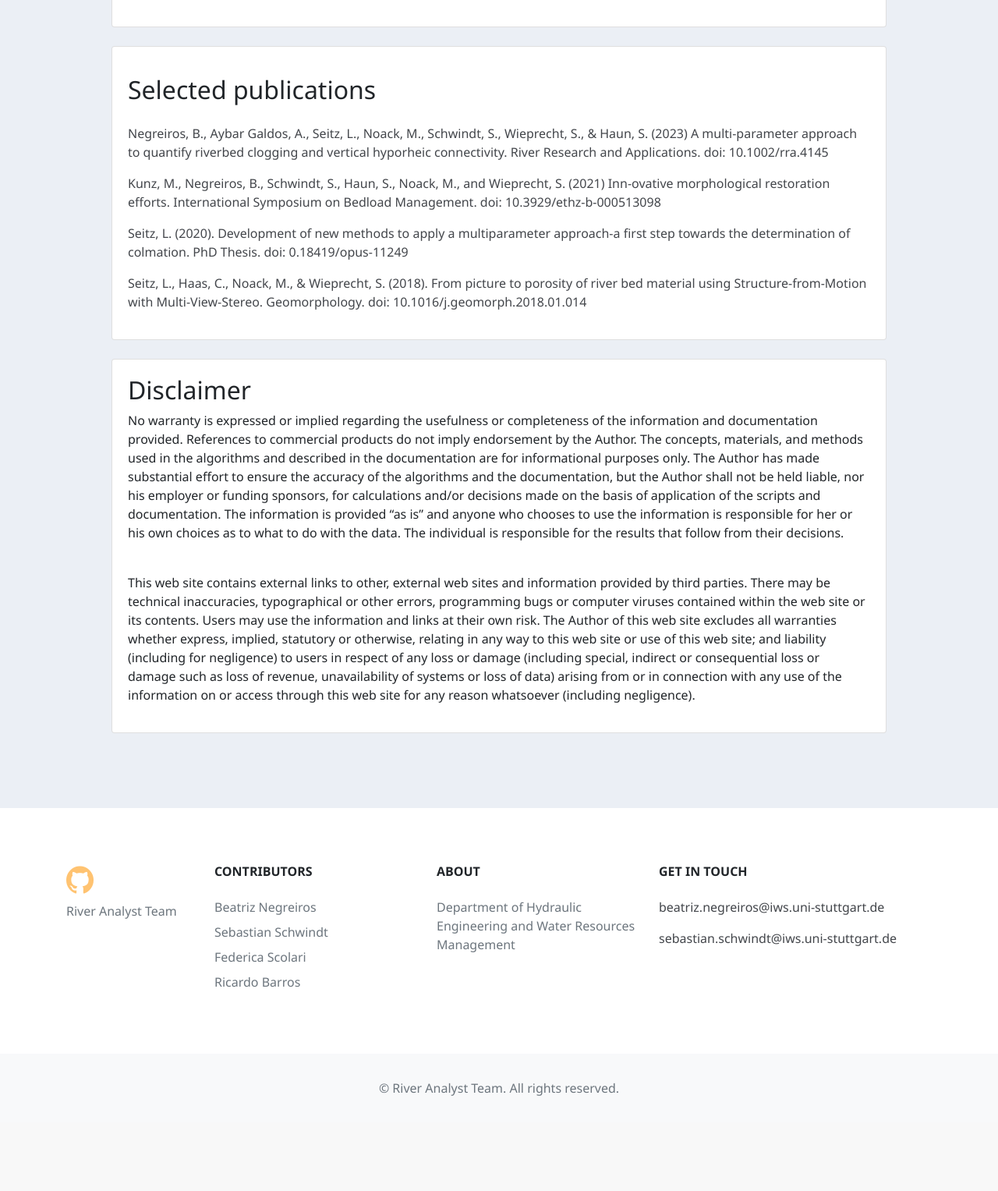
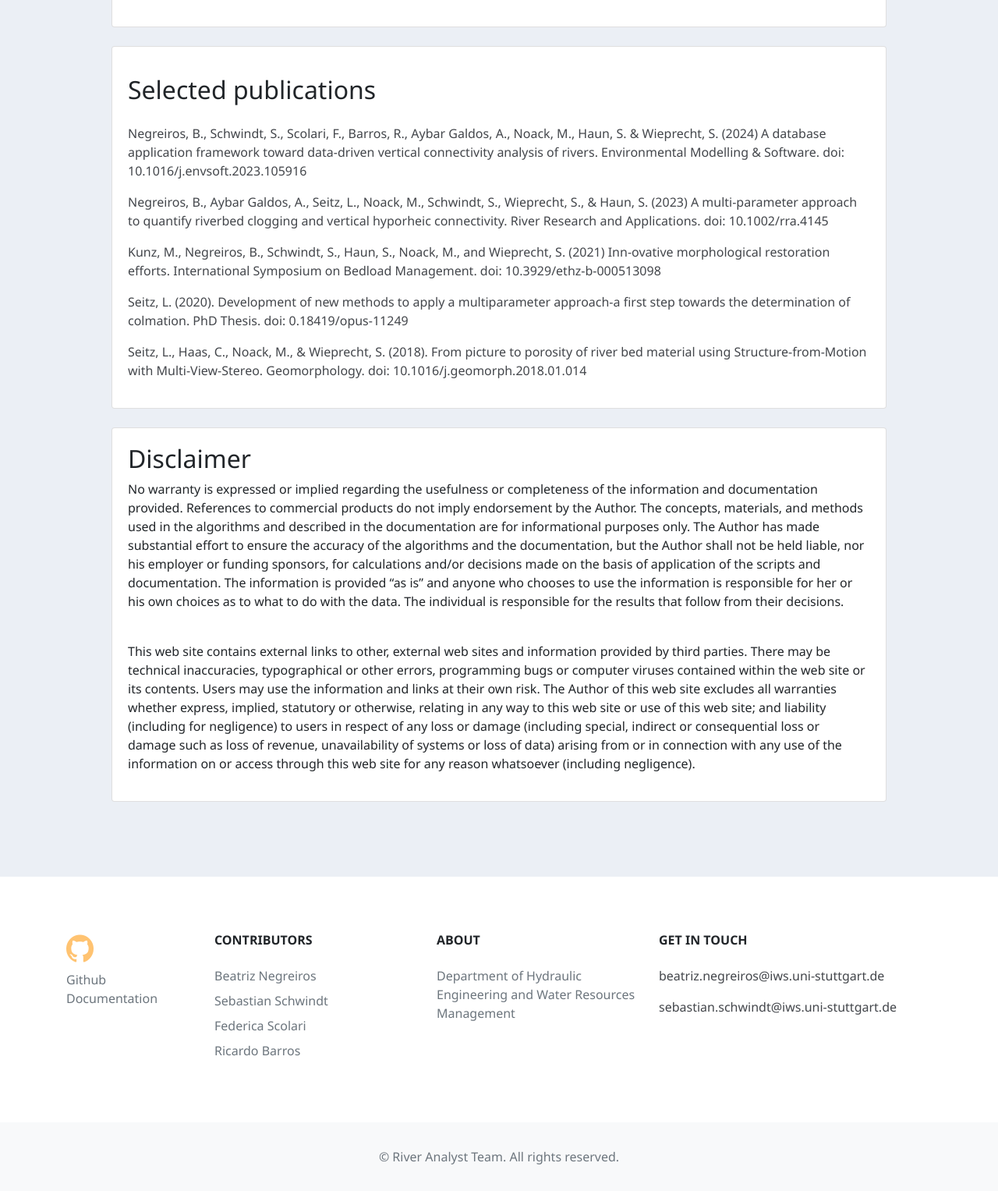
Before and after one commit to riveranalyst/ra-app, a Django app: page / in a window 1280 px wide. Shown: the part 2497-4024 px from the top of the page at 78% size. Before the commit the page ends 3902 px from the top, so only its background shows below. Run offline with Django 4.2, Linux system fonts and the light colour scheme; data comes from the database, SQL or seed files in the repository; some libraries are stand-ins or nearby versions.

Commit message:
github docs and pub

```diff
--- a/templates/base.html
+++ b/templates/base.html
@@ -83,7 +83,7 @@
 
 <!--          <ul class="list-inline mt-4">-->
             <h1><a href="https://github.com/riveranalyst"><i class="icon ion-social-github"></i></a></h1>
-            <p class="text-muted">River Analyst Team</p>
+            <p class="text-muted">Github Documentation</p>
             <!--            <li class="list-inline-item"><a href="#" target="_blank" title="pinterest"><i class="fa fa-pinterest"></i></a></li>-->
 <!--            <li class="list-inline-item"><a href="#" target="_blank" title="vimeo"><i class="fa fa-vimeo"></i></a></li>-->
 <!--          </ul>-->
--- a/templates/home.html
+++ b/templates/home.html
@@ -162,6 +162,7 @@
     <div class="col-md">
         <div class="card card-body">
             <p><h2>Selected publications</h2></p>
+			<p class="link"><a href="https://doi.org/10.1016/j.envsoft.2023.105916"> Negreiros, B., Schwindt, S., Scolari, F., Barros, R., Aybar Galdos, A., Noack, M., Haun, S. & Wieprecht, S. (2024) A database application framework toward data-driven vertical connectivity analysis of rivers. Environmental Modelling & Software. doi: 10.1016/j.envsoft.2023.105916 </a></p>
             <p class="link"><a href="https://onlinelibrary.wiley.com/doi/10.1002/rra.4145"> Negreiros, B., Aybar Galdos, A., Seitz, L., Noack, M., Schwindt, S., Wieprecht, S., & Haun, S. (2023) A multi-parameter approach to quantify riverbed clogging and vertical hyporheic connectivity. River Research and Applications. doi: 10.1002/rra.4145 </a></p>
 			<p class="link"><a href="https://www.research-collection.ethz.ch/handle/20.500.11850/513098"> Kunz, M., Negreiros, B., Schwindt, S., Haun, S., Noack, M., and Wieprecht, S. (2021) Inn-ovative morphological restoration efforts. International Symposium on Bedload Management. doi: 10.3929/ethz-b-000513098 </a></p>
 			<p class="link"><a href="https://henry.baw.de/bitstream/20.500.11970/107414/1/276_Mitteilungen_UniStuttgart_Seitz.pdf">Seitz, L. (2020). Development of new methods to apply a multiparameter approach-a first step towards the determination of colmation. PhD Thesis. doi: 0.18419/opus-11249 </a></p>
```
